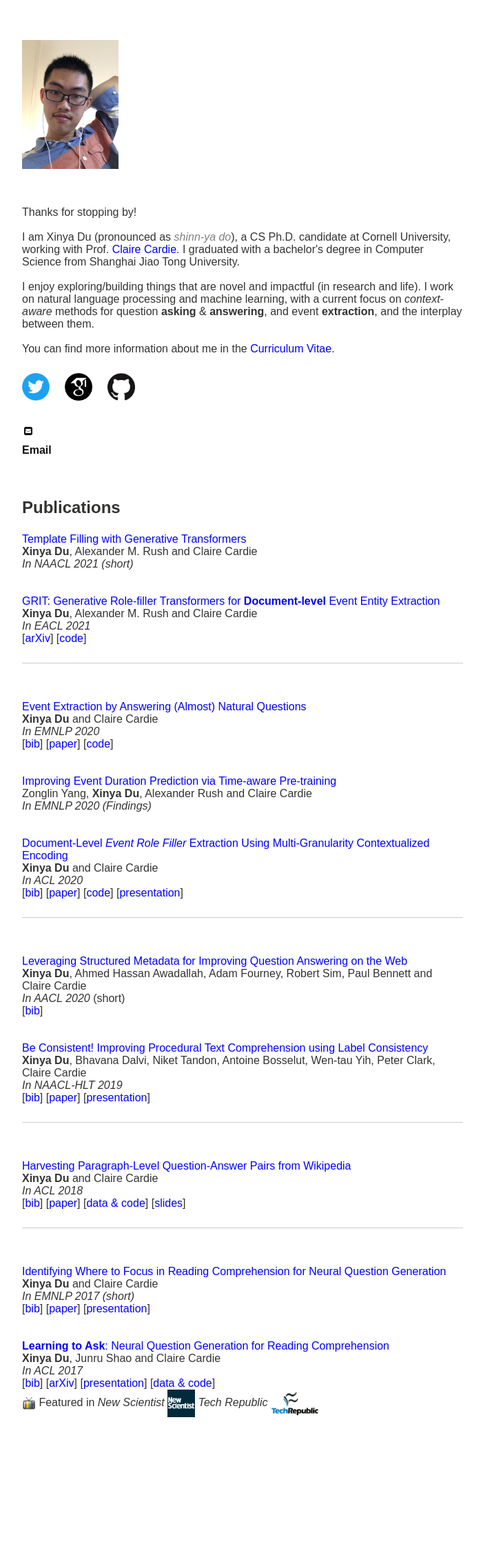
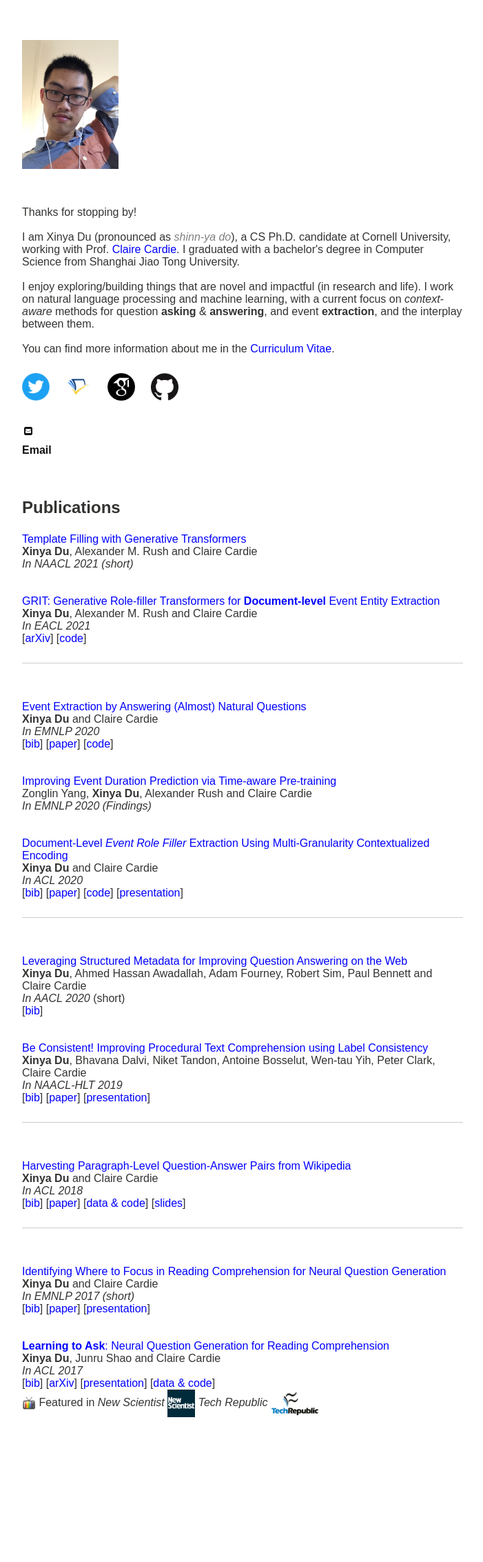
Before and after one commit to xinyadu/xinyadu.github.io, a Jekyll site: the page index.html, which Jekyll copies as it is, in a window 1280 px wide. Shown: the whole page at 69% size, without its empty margins (288-989 px from the left). Built offline with Jekyll 4.4.1, drawn with Linux system fonts in a browser that asks for light colours.

Commit message:
add semantic scholar

```diff
--- a/index.html
+++ b/index.html
@@ -144,6 +144,7 @@ You can find more information about me in the <a href="docs/CV_Xinya.pdf"><span
 
 	<!-- <a href="https://twitter.com/Xinya16" title="twitter"><img src="images/twitter.png" style="max-height:40px;" class="img-responsive"></a> &nbsp; &nbsp;  -->
     <a href="https://twitter.com/Xinya16" title="twitter"><img src="images/twitter.png" style="max-height:40px;" class="img-responsive"></a> &nbsp; &nbsp;
+    <a href="https://www.semanticscholar.org/author/X.-Du/13728923" title="sscholar"><img src="images/sscholar.png" style="max-height:40px;" class="img-responsive"></a> &nbsp; &nbsp;
     <a href="https://scholar.google.com/citations?user=R-lKQqkAAAAJ&amp;hl=en" title="gscholar"><img src="images/gscholar.png" style="max-height:40px;" class="img-responsive"></a> &nbsp; &nbsp;
     <a href="https://github.com/xinyadu" title="github"><img src="images/github.png" style="max-height:40px;" class="img-responsive"></a><br/><br/>
     <br/>
```
Also changed, not shown: images/sscholar.png (added).
